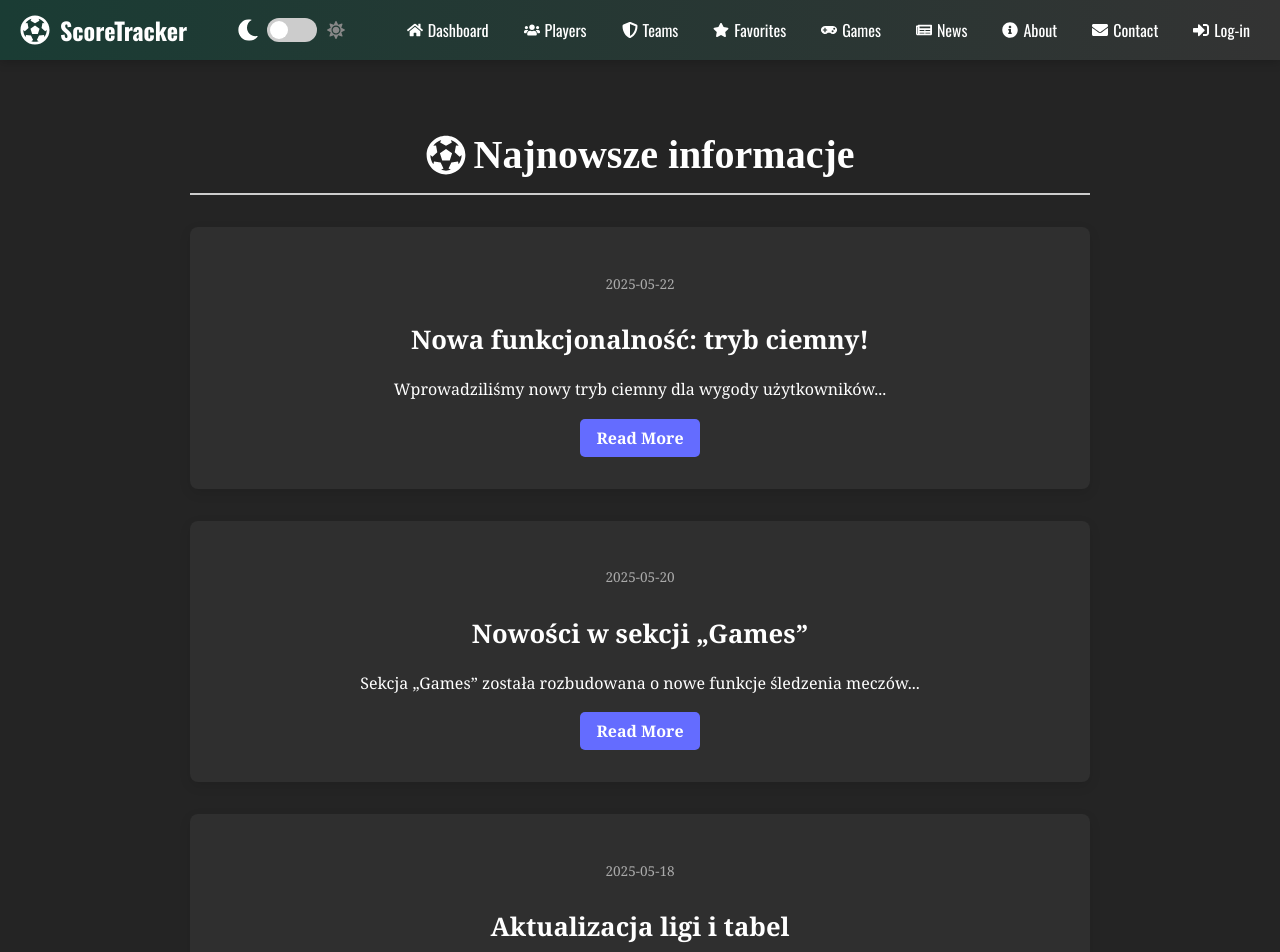
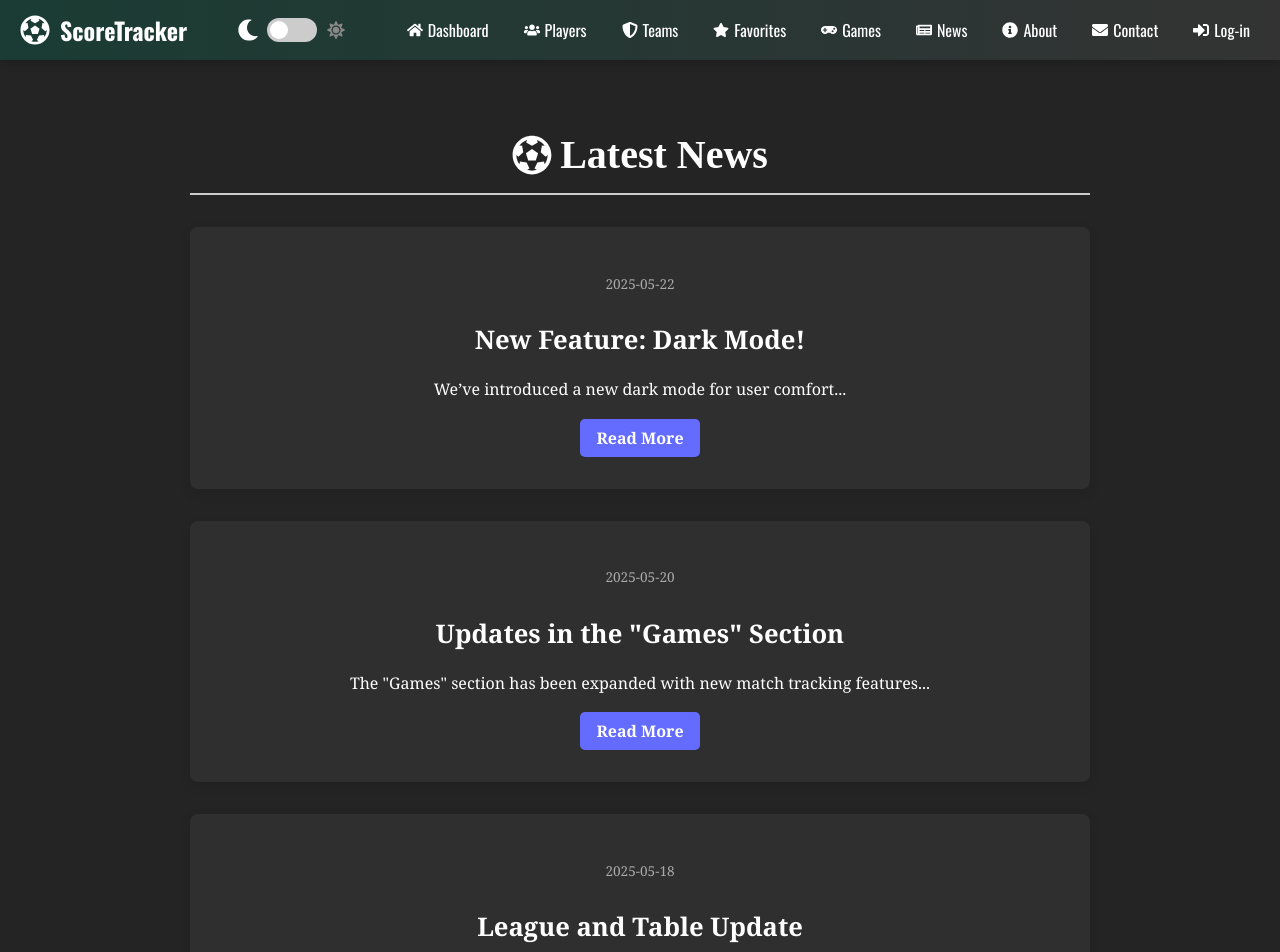
Before and after one commit to Hvlikk/PUI_project, a React (Vite) app: page /news in a window 1280 px wide. Shown: the top 952 px of the page. Built offline with nearby package versions, Linux system fonts and the light colour scheme.

Commit message:
News modified
dodano język angielski i adaptowanie długości artykułu

```diff
--- a/src/pages/News/News.jsx
+++ b/src/pages/News/News.jsx
@@ -2,28 +2,27 @@ import React, { useState, useEffect } from 'react';
 import './News.scss';
 import { FaFutbol } from 'react-icons/fa';
 
-// Fallback dane – tymczasowe lokalne artykuły
 const fallbackData = [
   {
     id: 1,
     date: '2025-05-22',
-    title: 'Nowa funkcjonalność: tryb ciemny!',
-    excerpt: 'Wprowadziliśmy nowy tryb ciemny dla wygody użytkowników...',
-    content: 'W nowej wersji ScoreTracker dodaliśmy możliwość zmiany motywu na ciemny i jasny. Funkcjonalność ta działa globalnie i zapamiętuje preferencje użytkownika.'
+    title: 'New Feature: Dark Mode!',
+    excerpt: 'We’ve introduced a new dark mode for user comfort...',
+    content: 'In the new version of ScoreTracker, we’ve added the ability to switch between light and dark themes. This works globally and remembers user preferences. In the new version of ScoreTracker, we’ve added the ability to switch between light and dark themes. This works globally and remembers user preferences. In the new version of ScoreTracker, we’ve added the ability to switch between light and dark themes. This works globally and remembers user preferences.'
   },
   {
     id: 2,
     date: '2025-05-20',
-    title: 'Nowości w sekcji „Games”',
-    excerpt: 'Sekcja „Games” została rozbudowana o nowe funkcje śledzenia meczów...',
-    content: 'Od teraz użytkownicy mogą śledzić mecze w czasie rzeczywistym, z dostępem do statystyk, komentarzy i zmian na boisku.'
+    title: 'Updates in the "Games" Section',
+    excerpt: 'The "Games" section has been expanded with new match tracking features...',
+    content: 'Users can now follow live matches with access to real-time stats, commentary, and substitutions.'
   },
   {
     id: 3,
     date: '2025-05-18',
-    title: 'Aktualizacja ligi i tabel',
-    excerpt: 'Zaktualizowaliśmy dane ligowe oraz tabele punktowe...',
-    content: 'Nasza aplikacja uwzględnia teraz wyniki najnowszych kolejek ligowych w Europie oraz aktualne pozycje drużyn.'
+    title: 'League and Table Update',
+    excerpt: 'We’ve updated league data and point tables...',
+    content: 'Our app now reflects the latest European league results and current team standings.'
   },
 ];
 
@@ -31,15 +30,7 @@ const News = () => {
   const [articles, setArticles] = useState([]);
   const [expandedId, setExpandedId] = useState(null);
 
-  // Pobieranie z API (tu tylko udajemy, że coś pobieramy)
   useEffect(() => {
-    // Tu możesz podmienić URL na swoje API w przyszłości
-    // fetch('/api/news')
-    //   .then(res => res.json())
-    //   .then(data => setArticles(data))
-    //   .catch(() => setArticles(fallbackData));
-
-    // Tymczasowo używamy fallbacku
     setArticles(fallbackData);
   }, []);
 
@@ -49,12 +40,12 @@ const News = () => {
 
   return (
     <div className="news-wrapper">
-      <h2><FaFutbol /> Najnowsze informacje</h2>
+      <h2><FaFutbol /> Latest News</h2>
       {articles.map((article) => (
-        <div key={article.id} className="news-article">
+        <div key={article.id} className={`news-article ${expandedId === article.id ? 'expanded' : ''}`}>
           <p className="date">{article.date}</p>
           <h3>{article.title}</h3>
-          <p>{expandedId === article.id ? article.content : article.excerpt}</p>
+          <p className="content">{expandedId === article.id ? article.content : article.excerpt}</p>
           <button onClick={() => toggleReadMore(article.id)}>
             {expandedId === article.id ? 'Show Less' : 'Read More'}
           </button>
--- a/src/pages/News/News.scss
+++ b/src/pages/News/News.scss
@@ -29,6 +29,7 @@
     box-shadow: 0 4px 12px rgba(0, 0, 0, 0.1);
     transition: background 0.3s ease;
     line-height: 1.6;
+    overflow: hidden;
 
     .date {
       font-size: 0.85rem;
@@ -46,6 +47,7 @@
     p {
       font-size: 1rem;
       margin-bottom: 1rem;
+      transition: max-height 0.3s ease;
     }
 
     button {
@@ -61,6 +63,10 @@
       &:hover {
         background-color: #4b53d3;
       }
+    }
+
+    &.expanded {
+      background: rgba(255, 255, 255, 0.08);
     }
   }
 }
```
